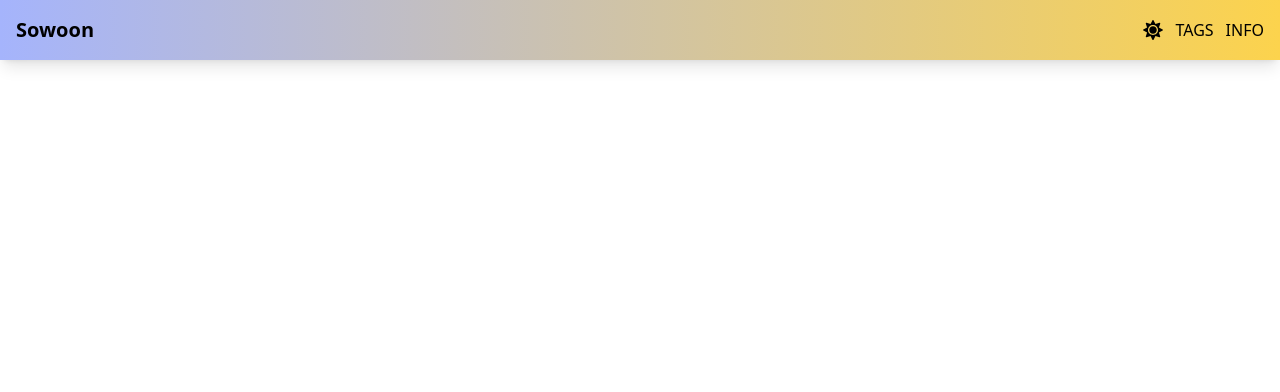
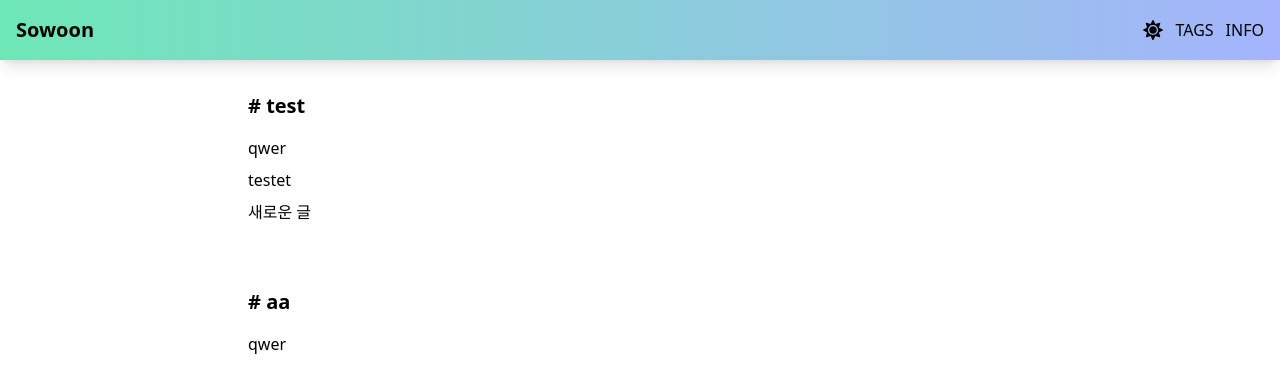
Before and after one commit to so-woon-1221/next-blog, a Next.js app: page /tags in a window 1280 px wide. Shown: the top 392 px of the page. Built offline with nearby package versions, Linux system fonts and the light colour scheme.

Commit message:
tag 페이지 data fetch

```diff
--- a/components/Header.tsx
+++ b/components/Header.tsx
@@ -20,10 +20,10 @@ const Header: React.FC = () => {
       document.documentElement.classList.remove("dark");
       setTheme("light");
     }
-  }, [darkMode]);
+  }, [darkMode, setTheme]);
 
   return (
-    <div className="w-full bg-gradient-to-r from-indigo-300 to-amber-300 flex items-center p-4 sticky top-0 z-10 flex-wrap space-y-2 md:space-y-0 dark:from-zinc-800 dark:to-zinc-800 shadow-lg">
+    <div className="w-full bg-gradient-to-r from-emerald-300 to-indigo-300 flex items-center p-4 sticky top-0 z-10 flex-wrap space-y-2 md:space-y-0 dark:from-zinc-800 dark:to-zinc-800 shadow-lg">
       <div className="md:flex-grow flex flex-grow-0 w-full md:w-auto">
         <div className="flex-grow flex">
           <Link href="/" passHref>
@@ -39,7 +39,9 @@ const Header: React.FC = () => {
         </div>
       </div>
       <div className="flex items-center space-x-3">
-        <span className="cursor-pointer">TAGS</span>
+        <Link href="/tags" passHref>
+          <span className="cursor-pointer">TAGS</span>
+        </Link>
         <span className="cursor-pointer">INFO</span>
       </div>
     </div>
--- a/package.json
+++ b/package.json
@@ -15,6 +15,7 @@
     "d3": "6",
     "gray-matter": "^4.0.3",
     "lodash": "^4.17.21",
+    "marked": "^4.0.12",
     "multer": "^1.4.4",
     "next": "12.0.8",
     "next-connect": "^0.11.0",
@@ -28,6 +29,7 @@
   "devDependencies": {
     "@types/d3": "6",
     "@types/lodash": "^4.14.178",
+    "@types/marked": "^4.0.2",
     "@types/multer": "^1.4.7",
     "@types/node": "17.0.9",
     "@types/prismjs": "^1.16.6",
--- a/pages/_app.tsx
+++ b/pages/_app.tsx
@@ -9,7 +9,7 @@ function MyApp({ Component, pageProps }: AppProps) {
       <RecoilRoot>
         <Header />
         <div
-          style={{ maxWidth: "768px", margin: "0 auto" }}
+          style={{ maxWidth: "calc(768px + 1rem)", margin: "0 auto" }}
           className="md:px-0 px-4 py-8"
         >
           <Component {...pageProps} />
--- a/pages/api/tags.ts
+++ b/pages/api/tags.ts
@@ -1,7 +1,7 @@
 import matter from "gray-matter";
 import { NextApiRequest, NextApiResponse } from "next";
 import fs from "fs";
-// import { rollups } from "d3";
+import { rollups } from "d3";
 
 const getTagPost = (req: NextApiRequest, res: NextApiResponse) => {
   const fileList = fs.readdirSync("./posts");
@@ -18,16 +18,33 @@ const getTagPost = (req: NextApiRequest, res: NextApiResponse) => {
   posts = posts.map((d) => {
     return {
       ...d,
-      data: {
-        ...d.data,
-        data: { ...d.data.data, category: d.data.data.category.split(",") },
-      },
+      data: { ...d.data.data, category: d.data.data.category.split(",") },
+
+      // data: d.data.data.category.split(","),
     };
   });
 
-  console.log(posts);
+  posts = posts.map((d) => {
+    return { category: d.data.category, data: d };
+  });
 
-  return res.json({ data: posts });
+  const returnData: { category: string; data: any }[] = [];
+
+  posts.forEach((d) => {
+    d.category.forEach((a: string) => {
+      returnData.push({ category: a.trim(), data: d.data });
+    });
+  });
+
+  return res.json({
+    data: rollups(
+      returnData,
+      (g) => g,
+      (d) => d.category
+    ).map((d) => {
+      return { category: d[0], data: d[1] };
+    }),
+  });
 };
 
 export default getTagPost;
--- a/pages/index.tsx
+++ b/pages/index.tsx
@@ -7,7 +7,7 @@ const index = ({ posts }: { posts: any }) => {
   console.log(posts);
 
   return (
-    <div className="space-y-16">
+    <div className="space-y-12">
       {posts.map(
         (
           d: {
@@ -23,10 +23,13 @@ const index = ({ posts }: { posts: any }) => {
           i: number
         ) => {
           return (
-            <div key={`post-${i}`} className="cursor-pointer space-y-2">
+            <div
+              key={`post-${i}`}
+              className="cursor-pointer space-y-2 px-4 py-4 hover:shadow-md"
+            >
               <Link href={`/post/${d.name}`} passHref>
                 <div className="flex">
-                  <h2 className="font-bold flex-grow text-lg">
+                  <h2 className="font-bold flex-grow text-xl">
                     {d.data?.data?.title}
                   </h2>
                   <div className="text-sm text-gray-500">
@@ -43,7 +46,7 @@ const index = ({ posts }: { posts: any }) => {
                         key={`post-${i}-category-${i}`}
                         className="bg-zinc-100 dark:bg-zinc-900 px-2 py-0.5 rounded-lg"
                       >
-                        # {d}
+                        # {d.trim()}
                       </div>
                     );
                   })}
--- a/pages/post/[title].tsx
+++ b/pages/post/[title].tsx
@@ -1,17 +1,15 @@
 import axios from "axios";
 import React from "react";
-import dynamic from "next/dynamic";
 import Head from "next/head";
-
-const Viewer = dynamic(() => import("../../components/Viewer"), { ssr: false });
+import { marked } from "marked";
 
 const Title = ({ params, data }: any) => {
   return (
-    <div className="prose">
+    <div className="prose prose-slate">
       <Head>
         <title>{params.title}</title>
       </Head>
-      <Viewer content={data.content} />
+      <div dangerouslySetInnerHTML={{ __html: marked(data.content) }}></div>
     </div>
   );
 };
--- a/pages/tags.tsx
+++ b/pages/tags.tsx
@@ -1,10 +1,29 @@
 import React from "react";
 import axios from "axios";
 
-const Tag: React.FC = ({ data }: any) => {
+interface Props {
+  data: { category: string; data: any[] }[];
+}
+
+const Tag: React.FC<Props> = ({ data }) => {
   console.log(data);
 
-  return <div></div>;
+  return (
+    <div className="w-full h-full space-y-16">
+      {data.map((d, i) => {
+        return (
+          <div key={`tag-${i}`} className="space-y-4">
+            <h2 className="text-xl font-bold"># {d.category}</h2>
+            <div className="space-y-2">
+              {d.data.map((a, j) => {
+                return <div key={`tag-${d.category}-${j}`}>{a.data.name}</div>;
+              })}
+            </div>
+          </div>
+        );
+      })}
+    </div>
+  );
 };
 
 export const getStaticProps = async () => {
--- a/posts/새로운 글.md
+++ b/posts/새로운 글.md
@@ -6,7 +6,7 @@ date: 2021-01-02
 
 ---
 
-asdfasdf
+# asdfasdf
 ![alt text](http://localhost:3000/2022.1.21.오전12:04:38.png)
 
 안녕하세요
```
Also changed, not shown: 1 other file (tests, documents, lock files or other folders).
